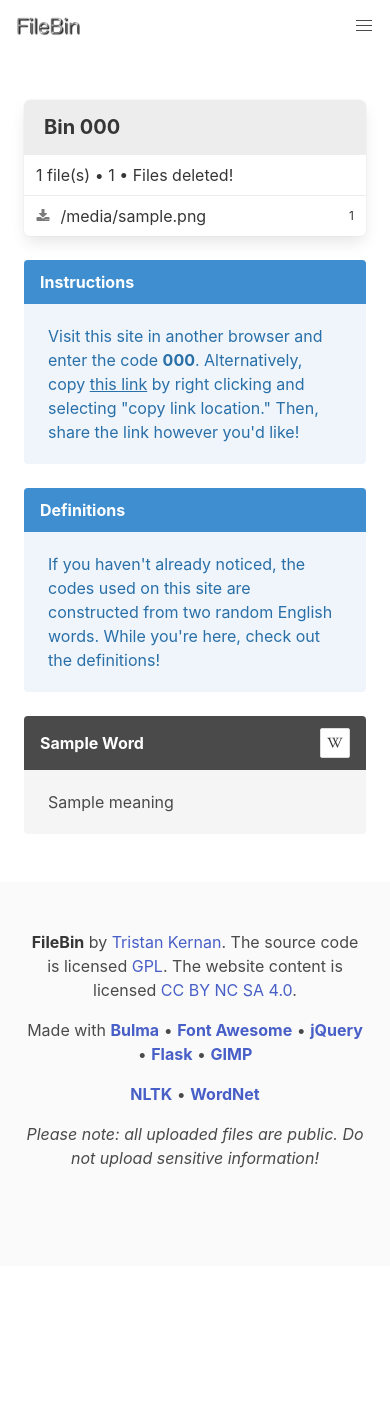
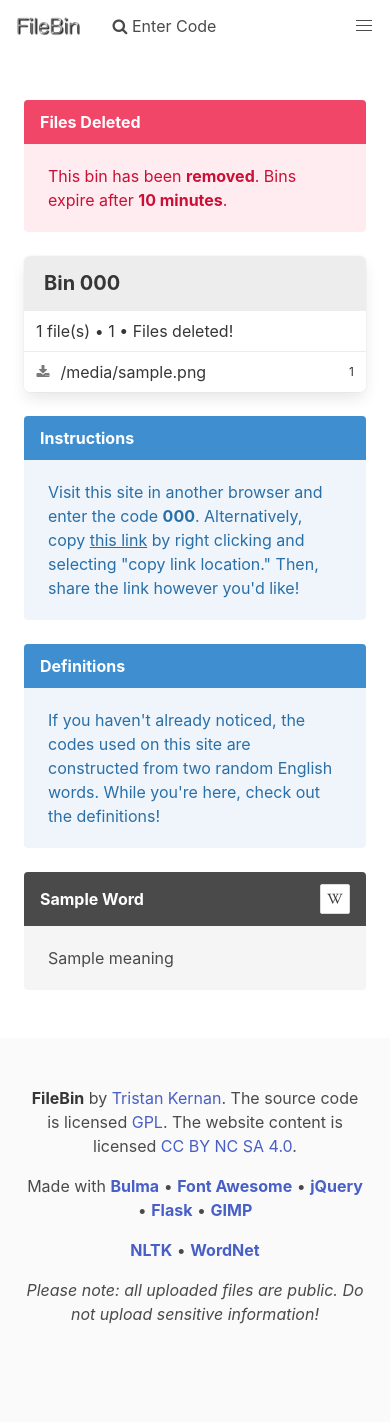
Before and after one commit to tristanmkernan/filebin, a Flask app: template templates/filebin.html in a window 390 px wide. Before the commit the page ends 1168 px from the top, so only its background shows below. Run offline with Flask 2, Linux system fonts and the light colour scheme; the template is opened without the code that fills it: most values are stand-ins (such as "Sample title", 1, 10 or a date in 2020); parts of the project's set-up code (start-up, migrations or seed data) failed here and were passed over; some libraries are stand-ins or nearby versions.

Commit message:
feat: always show 'enter code' button on tablet/mobile; fix seconds formatting error; add additional message when bin is removed

```diff
--- a/main.py
+++ b/main.py
@@ -43,6 +43,14 @@ def _generate_code():
 def _extract_definitions(code):
     word1, word2 = code.split('_')
     return Definition(word1, dictionary_db.define(word1)), Definition(word2, dictionary_db.define(word2))
+
+
+@app.template_filter('formatseconds')
+def timestamp_filter(seconds):
+    if seconds < 10:
+        return '0{}'.format(seconds)
+
+    return seconds
 
 
 @app.route('/')
--- a/templates/filebin.html
+++ b/templates/filebin.html
@@ -5,6 +5,14 @@
 {% block main %}
 <div class="columns">
     <div class="column">
+        <article class="message is-danger is-hidden" id="files-deleted-message">
+            <div class="message-header">
+                <p>Files Deleted</p>
+            </div>
+            <div class="message-body">
+		This bin has been <strong>removed</strong>. Bins expire after <strong>10 minutes</strong>.
+            </div>
+        </article>
         <nav class="panel">
             <p class="panel-heading">
                 Bin <strong>{{ code }}</strong>
@@ -13,7 +21,7 @@
                 <p>
                     {{ meta.num_files }} file(s) &bull;
                     {{ meta.total_size }} &bull;
-                        <span id="countdown">{{ meta.remaining.minutes }}:{{ meta.remaining.seconds }} left</span>
+                    <span id="countdown">{{ meta.remaining.minutes }}:{{ meta.remaining.seconds | formatseconds }} left</span>
                 </p>
             </div>
             {% for file in files %}
@@ -78,6 +86,8 @@
  // expiration in ms
  var expiration = Date.now() + Math.floor((({{ meta.remaining.minutes }} * 60) + {{ meta.remaining.seconds }}) * 1000);
 
+ var intervalID = setInterval(update_time_remaining, 500);
+
  function update_time_remaining() {
      // remaining in s
      var remaining = Math.floor((expiration - Date.now()) / 1000);
@@ -96,11 +106,13 @@
          text += seconds + ' left';
      } else {
          text = 'Files deleted!';
+
+	 $('#files-deleted-message').removeClass('is-hidden');
+
+	 clearInterval(intervalID);
      }
 
      $('#countdown').text(text);
  }
-
-        setInterval(update_time_remaining, 500);
 </script>
 {% endblock %}
--- a/templates/index.html
+++ b/templates/index.html
@@ -29,7 +29,7 @@
 {% with messages = get_flashed_messages() %}
 {% if messages %}
 {% for message in messages %}
-                <article class="message is-danger">
+<article class="message is-danger my-upload-error">
   <div class="message-header">
     <p>Error</p>
   </div>
--- a/templates/skeleton.html
+++ b/templates/skeleton.html
@@ -16,14 +16,14 @@
              margin-top: 1rem;
          }
 
-        article.message.is-danger {
+         article.my-upload-error {
              max-width: 20rem;
              margin: 1rem auto;
          }
 	</style>
     </head>
     <body>
-<section class="hero x-is-primary is-medium">
+	<section class="hero is-medium">
 	    <div class="hero-head">
 		<nav class="navbar" role="navigation" aria-label="main navigation">
 		    <div class="container">
@@ -31,6 +31,13 @@
 			    <a class="navbar-item" href="/">
 				<img src="{{ url_for('static', filename='image/logo.png') }}" alt="logo" title="Made with GIMP"
 				     width="72" height="28">
+			    </a>
+
+			    <a class="navbar-item open-enter-code-modal">
+				<span class="icon">
+				    <i class="fa fa-search"></i>
+				</span>
+				<span>Enter Code</span>
 			    </a>
 
 			    <div class="navbar-burger">
@@ -52,12 +59,6 @@
 					<i class="fa fa-github"></i>
 				    </span>
 				    <span>Github</span>
-                        </a>
-                        <a class="navbar-item is-primary" id="open-enter-code-modal">
-                            <span class="icon">
-                                <i class="fa fa-download"></i>
-                            </span>
-                            <span>Enter Code</span>
 				</a>
 			    </div>
 			</div>
@@ -134,7 +135,7 @@
 
 	<script>
 	 $(document).ready(function () {
-        $('#open-enter-code-modal')
+             $('.open-enter-code-modal')
 		 .click(function () {
                      $('.modal').addClass('is-active');
                      $('.modal input[data-focus]').focus();
@@ -150,6 +151,15 @@
                      $(this).toggleClass('is-active');
                      $('.navbar-menu').toggleClass('is-active');
 		 });
+
+	     $(document).on({
+		 keydown: function (e) {
+		     if (e.which === 27) {
+			 $('.modal').removeClass('is-active');
+			 e.preventDefault();
+		     }
+		 }
+	     });
 	 });
 	</script>
 
```
Lines whose indentation alone changed are shown as unchanged.
